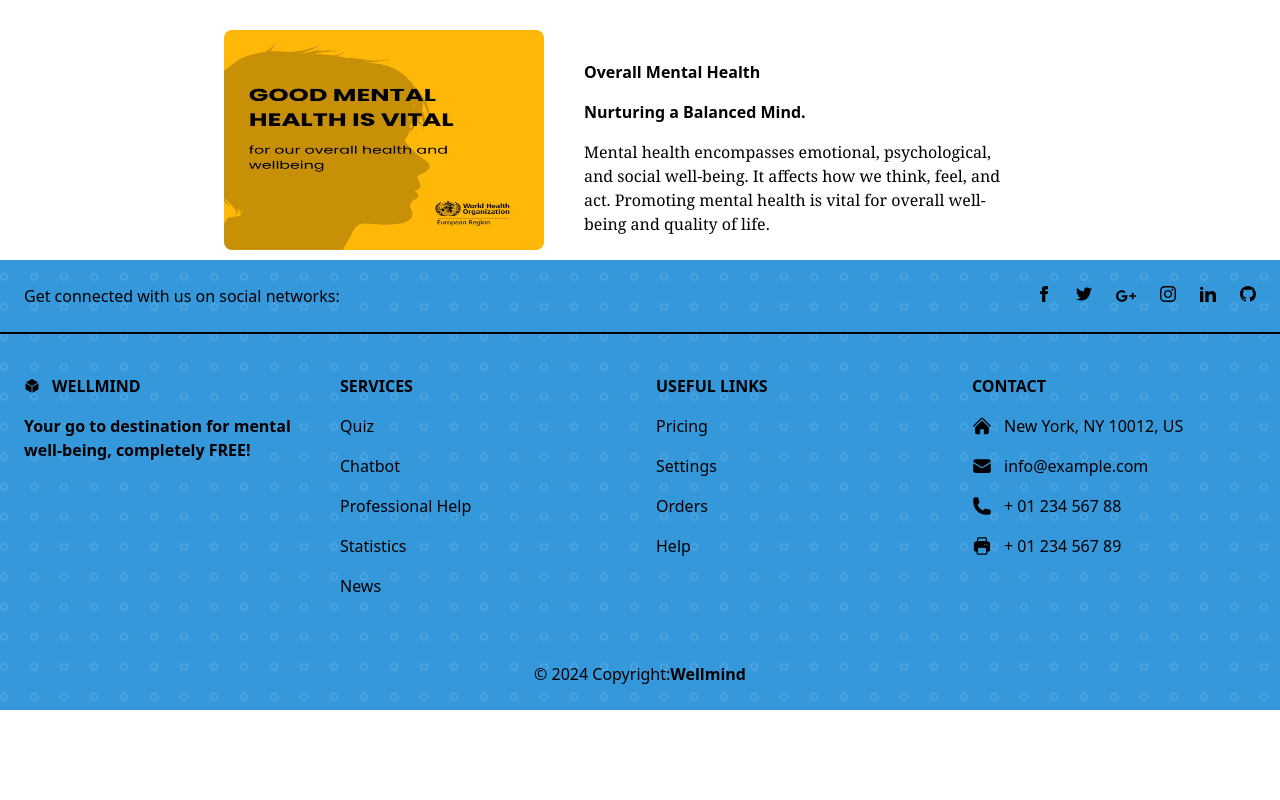
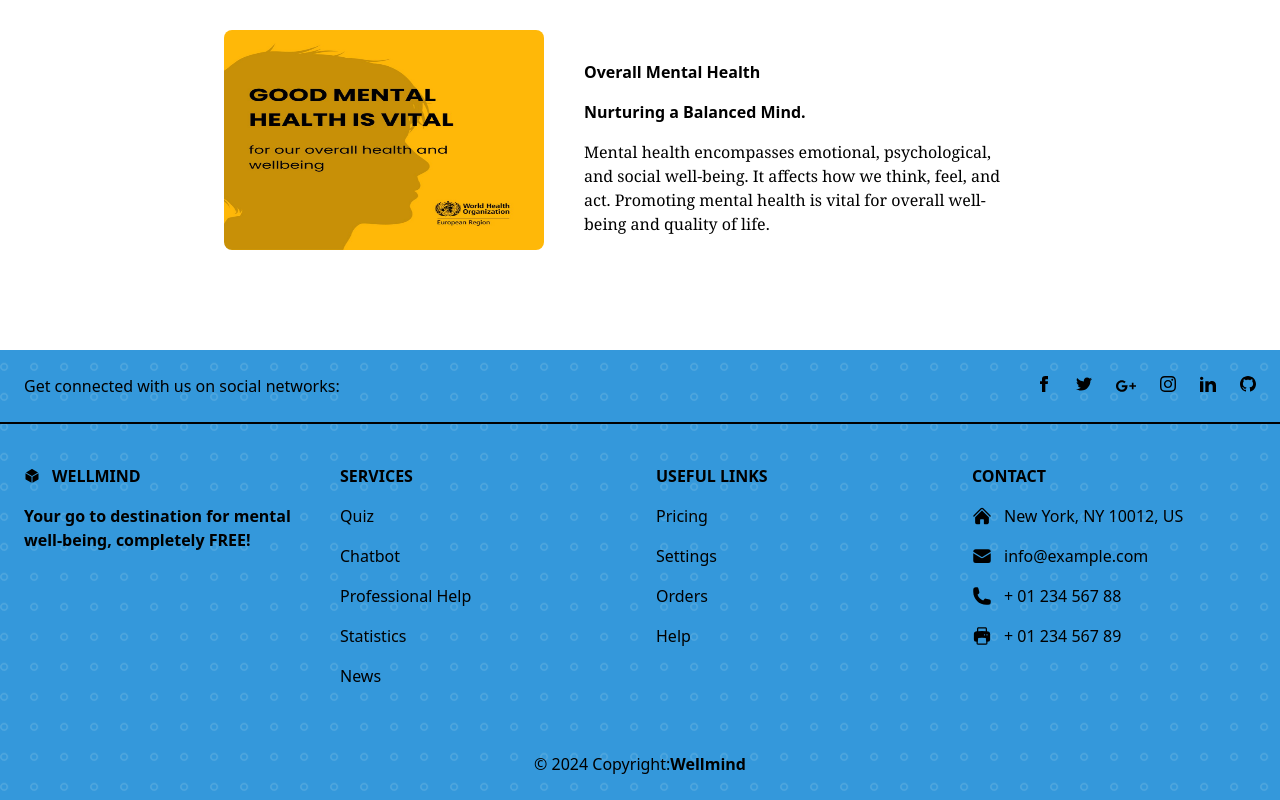
Before and after one commit to Arubh/Well_Mind, a Next.js app: page / in a window 1280 px wide. Shown: the part 2259-3059 px from the top of the page. Before the commit the page ends 2969 px from the top, so only its background shows below. Built offline with nearby package versions, Linux system fonts and the light colour scheme; no server answers.

Commit message:
code optimization

```diff
--- a/src/components/Footer.jsx
+++ b/src/components/Footer.jsx
@@ -4,7 +4,7 @@ import Link from 'next/link';
 export default function Footer() {
   return (
     <footer
-      className="bg-navyBlue font-sans text-center lg:text-left mt-[10px] footer z-[-100]">
+      className="bg-navyBlue font-sans text-center lg:text-left mt-[100px] footer z-[-100]">
       <div
         className="relative flex items-center justify-center border-b-2 border-neutral-200 p-6 dark:border-neutral-500 lg:justify-between">
         <div className="mr-12 hidden lg:block">
```
Also changed, not shown: 1 other file (tests, documents, lock files or other folders).
